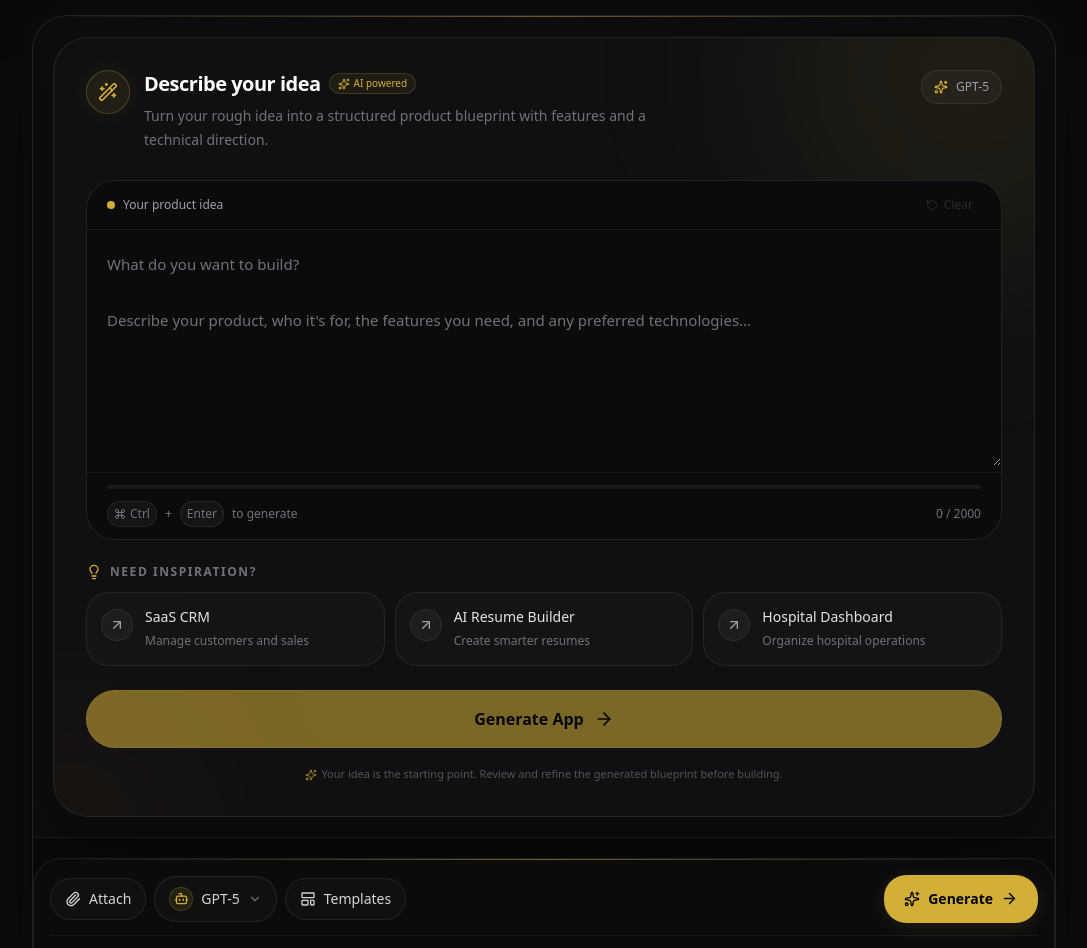
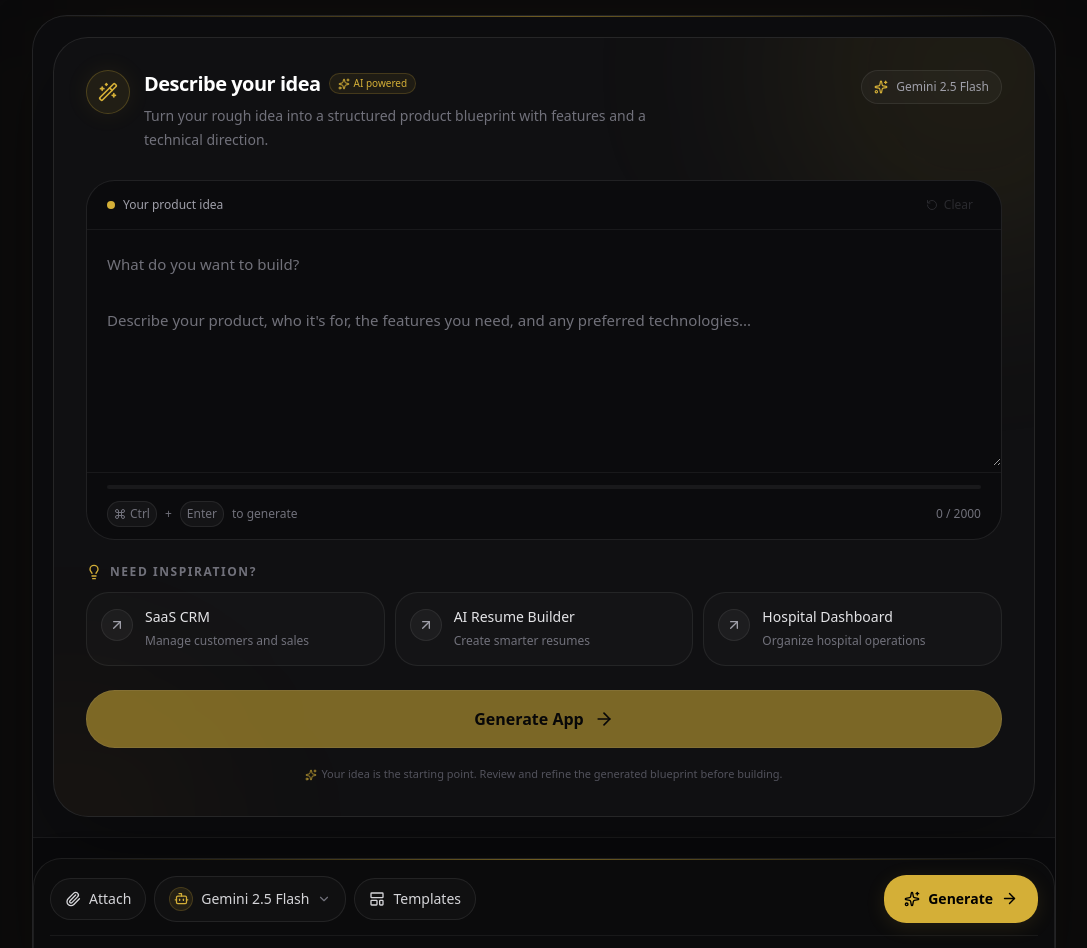
Before and after one commit to thiteswapnil1212-hue/ANVIX-AI, a Next.js app: page / in a window 1280 px wide. Shown: the part 1610-2558 px from the top of the page, without its empty margins (96-1183 px from the left). Built offline with nearby package versions, Linux system fonts and the light colour scheme; no server answers.

Commit message:
Home: generator copy GPT-5 -> Gemini 2.5 Flash

```diff
--- a/components/ai/PromptEditor.tsx
+++ b/components/ai/PromptEditor.tsx
@@ -213,7 +213,7 @@ export default function PromptEditor() {
             "
           >
             <Sparkles className="h-3.5 w-3.5 text-[#D4AF37]" />
-            GPT-5
+            Gemini 2.5 Flash
           </div>
         </div>
 
--- a/components/ai/PromptToolbar.tsx
+++ b/components/ai/PromptToolbar.tsx
@@ -65,7 +65,7 @@ export default function PromptToolbar({
               <Bot size={15} className="text-[#D4AF37]" />
             </span>
 
-            <span>GPT-5</span>
+            <span>Gemini 2.5 Flash</span>
             <ChevronDown
               size={14}
               className="text-zinc-500 transition-transform duration-200 group-hover:text-[#D4AF37]"
```
